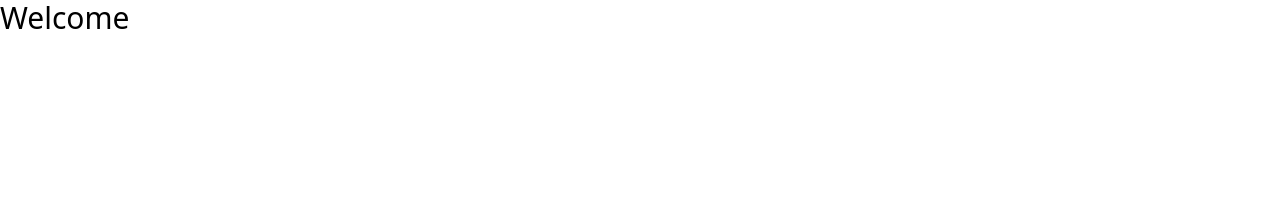
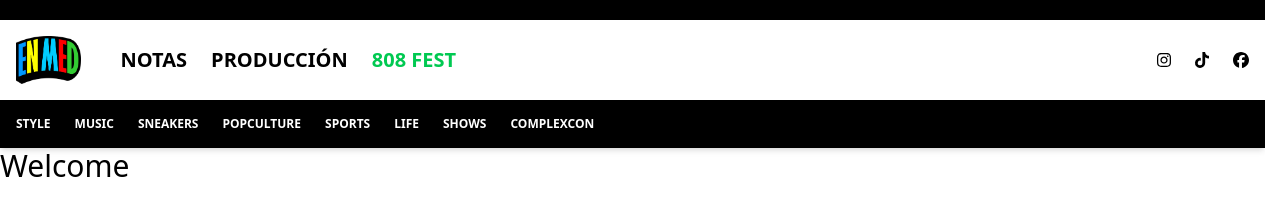
Before and after one commit to FatChicken277/enmed-web, an Astro site: page / in a window 1280 px wide. Built offline with nearby package versions, Linux system fonts and the light colour scheme; Astro itself is replaced by a stand-in of ours.

Commit message:
[Add] header and fix some seo

```diff
--- a/package.json
+++ b/package.json
@@ -12,12 +12,18 @@
     "@astrojs/partytown": "^2.1.4",
     "@astrojs/react": "^4.2.2",
     "@astrojs/sitemap": "^3.3.0",
+    "@fortawesome/fontawesome-svg-core": "^6.7.2",
+    "@fortawesome/free-brands-svg-icons": "^6.7.2",
+    "@fortawesome/free-regular-svg-icons": "^6.7.2",
+    "@fortawesome/free-solid-svg-icons": "^6.7.2",
+    "@fortawesome/react-fontawesome": "^0.2.2",
     "@tailwindcss/vite": "^4.0.17",
     "@types/react": "^19.0.12",
     "@types/react-dom": "^19.0.4",
     "astro": "^5.5.5",
     "astro-robots-txt": "^1.0.0",
     "astro-seo": "^0.8.4",
+    "lucide-react": "^0.485.0",
     "react": "^19.1.0",
     "react-dom": "^19.1.0",
     "tailwindcss": "^4.0.17"
--- /dev/null
+++ b/src/components/layout/Header.astro
@@ -0,0 +1,96 @@
+---
+import { Menu } from "lucide-react";
+
+import { FontAwesomeIcon } from "@fortawesome/react-fontawesome";
+import {
+  faFacebook,
+  faTiktok,
+  faInstagram,
+} from "@fortawesome/free-brands-svg-icons";
+
+const menuItems = {
+  Notas: "/notas",
+  Producción: "/produccion",
+};
+
+const categories = {
+  Style: "/style",
+  Music: "/music",
+  Sneakers: "/sneakers",
+  PopCulture: "/pop-culture",
+  Sports: "/sports",
+  Life: "/life",
+  Shows: "/shows",
+  ComplexCon: "/complex-con",
+};
+
+const socials = {
+  Instagram: { icon: faInstagram, href: "https://www.instagram.com/enmed202" },
+  TikTok: { icon: faTiktok, href: "https://www.tiktok.com/@enmedco" },
+  Facebook: {
+    icon: faFacebook,
+    href: "https://www.facebook.com/p/ENMED-100078962700360",
+  },
+};
+---
+
+<!-- Header -->
+<header class="bg-white shadow-md">
+  <div class="bg-black h-5"></div>
+
+  <div class="container mx-auto px-4 py-4 flex items-center justify-between">
+    <div class="flex items-center">
+      <img src="/logos/logo-color.png" alt="Enmed Logo" class="h-12 mr-10" />
+
+      <!-- Desktop Menu -->
+      <nav class="hidden md:flex space-x-6">
+        {
+          Object.entries(menuItems).map(([name, href]) => (
+            <a
+              href={href}
+              class="text-xl font-extrabold decoration-8 hover:underline hover:underline-offset-[24px]"
+            >
+              {name.toUpperCase()}
+            </a>
+          ))
+        }
+        <a
+          href="https://www.808fest.com"
+          target="_blank"
+          class="text-xl font-extrabold decoration-8 hover:underline hover:underline-offset-[24px] text-green-500"
+          >808 FEST</a
+        >
+      </nav>
+    </div>
+
+    <!-- Socials -->
+    <nav class="hidden md:flex space-x-6">
+      {
+        Object.entries(socials).map(([_name, { icon, href }]) => (
+          <a href={href} target="_blank">
+            <FontAwesomeIcon icon={icon} client:load />
+          </a>
+        ))
+      }
+    </nav>
+
+    <!-- Mobile Menu -->
+    <div class="md:hidden"><Menu /></div>
+  </div>
+
+  <!-- Categories -->
+  <nav class="bg-black text-white">
+    <div class="container mx-auto px-4 py-4 flex items-center space-x-6">
+      {
+        Object.entries(categories).map(([category, href]) => (
+          <a
+            href={href}
+            class="text-xs font-extrabold decoration-2 hover:underline hover:underline-offset-8"
+          >
+            {category.toUpperCase()}
+          </a>
+        ))
+      }
+    </div>
+  </nav>
+</header>
--- a/src/layouts/Layout.astro
+++ b/src/layouts/Layout.astro
@@ -3,6 +3,8 @@ import "@/styles/global.css";
 import { SEO } from "astro-seo";
 
 import { ClientRouter } from "astro:transitions";
+
+import Header from "../components/layout/Header.astro";
 
 const { title } = Astro.props;
 
@@ -47,6 +49,10 @@ const seoConfig = {
     <ClientRouter />
   </head>
   <body>
-    <slot />
+    <Header />
+    <main>
+      <slot />
+    </main>
+    <footer></footer>
   </body>
 </html>
--- a/src/styles/global.css
+++ b/src/styles/global.css
@@ -1 +1,14 @@
 @import "tailwindcss";
+
+/* Anti-aliasing */
+html {
+  -webkit-font-smoothing: antialiased;
+  -moz-osx-font-smoothing: grayscale;
+}
+
+/* Scrollbar */
+@media (min-width: 768px) {
+  html {
+    scrollbar-gutter: stable;
+  }
+}
```
Also changed, not shown: public/logos/logo-color.png (added), 1 other file.
